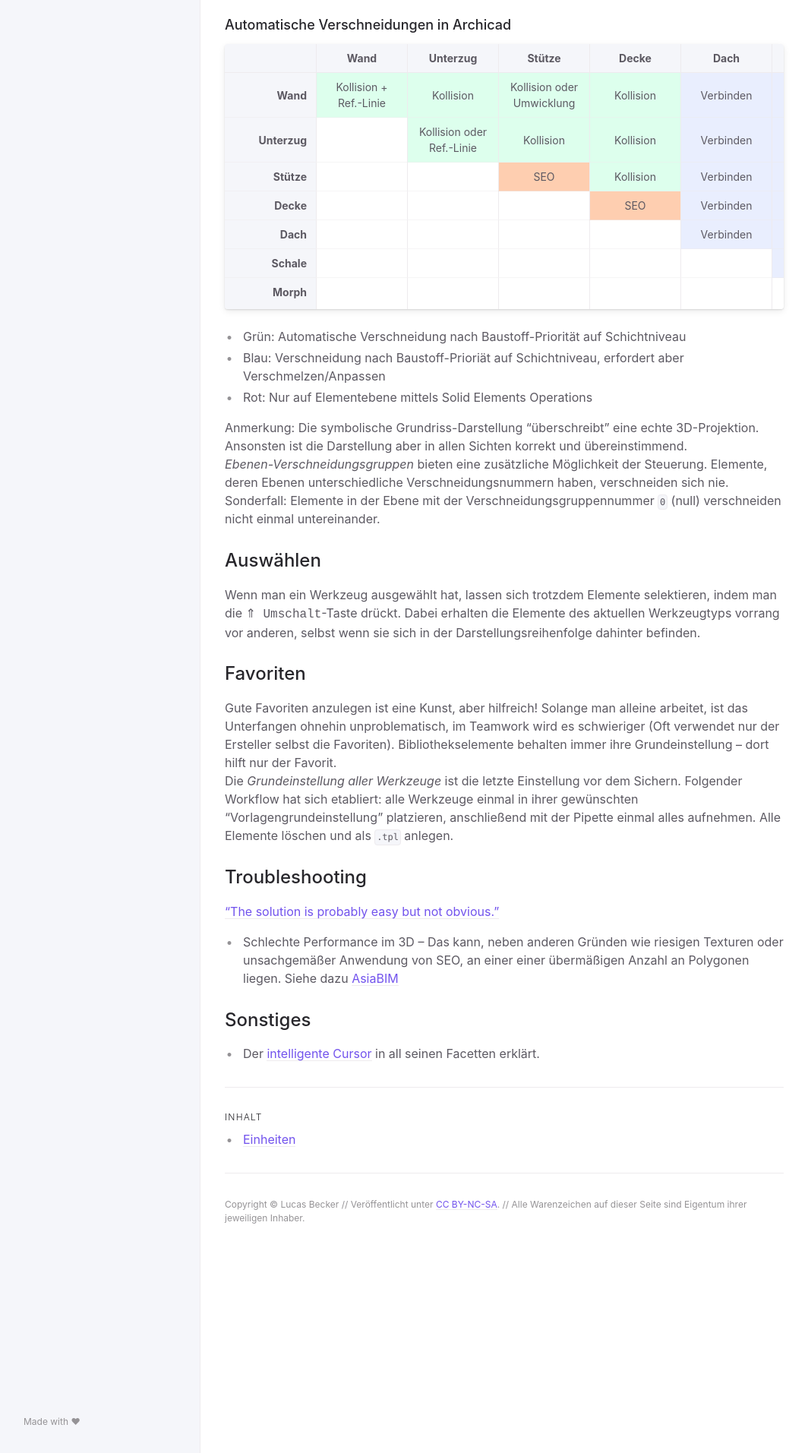
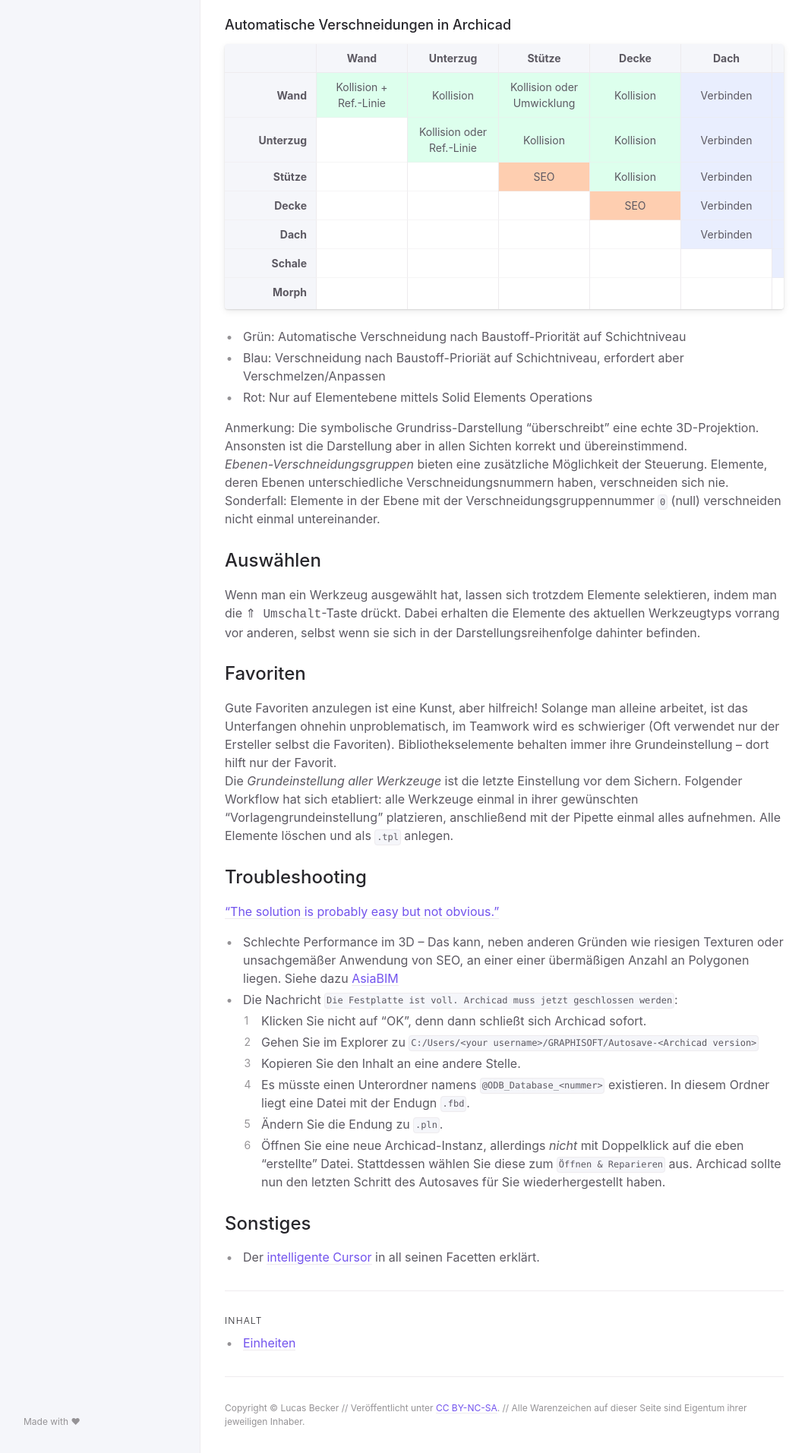
Before and after one commit to runxel/archicad-wiki, a Jekyll site: the page built from _pages/40_Grundlagen/index.md, in a window 1280 px wide. Shown: the part 1110-3023 px from the top of the page at 76% size, without its empty margins (108-1172 px from the left). Built offline with Jekyll 4.4.1, drawn with Linux system fonts in a browser that asks for light colours.

Commit message:
new troubleshooting

```diff
--- a/_pages/40_Grundlagen/index.md
+++ b/_pages/40_Grundlagen/index.md
@@ -147,6 +147,13 @@ Die _Grundeinstellung aller Werkzeuge_ ist die letzte Einstellung vor dem Sicher
 ["The solution is probably easy but not obvious."](https://blog.graphisoftus.com/tips-and-tricks/easy-but-not-obvious)
 
 - Schlechte Performance im 3D – Das kann, neben anderen Gründen wie riesigen Texturen oder unsachgemäßer Anwendung von SEO, an einer einer übermäßigen Anzahl an Polygonen liegen. Siehe dazu [AsiaBIM](https://asiabim.wordpress.com/2020/06/05/polygon-reduction-in-archicad/)
+- Die Nachricht `Die Festplatte ist voll. Archicad muss jetzt geschlossen werden`:
+    1. Klicken Sie nicht auf "OK", denn dann schließt sich Archicad sofort.
+    1. Gehen Sie im Explorer zu `C:/Users/<your username>/GRAPHISOFT/Autosave-<Archicad version>`
+    1. Kopieren Sie den Inhalt an eine andere Stelle.
+    1. Es müsste einen Unterordner namens `@ODB_Database_<nummer>` existieren. In diesem Ordner liegt eine Datei mit der Endugn `.fbd`.
+    1. Ändern Sie die Endung zu `.pln`.
+    1. Öffnen Sie eine neue Archicad-Instanz, allerdings _nicht_ mit Doppelklick auf die eben "erstellte" Datei. Stattdessen wählen Sie diese zum `Öffnen & Reparieren` aus. Archicad sollte nun den letzten Schritt des Autosaves für Sie wiederhergestellt haben.
 
 ## Sonstiges
 - Der [intelligente Cursor](https://helpcenter.graphisoft.com/user-guide/88455/) in all seinen Facetten erklärt.
```
